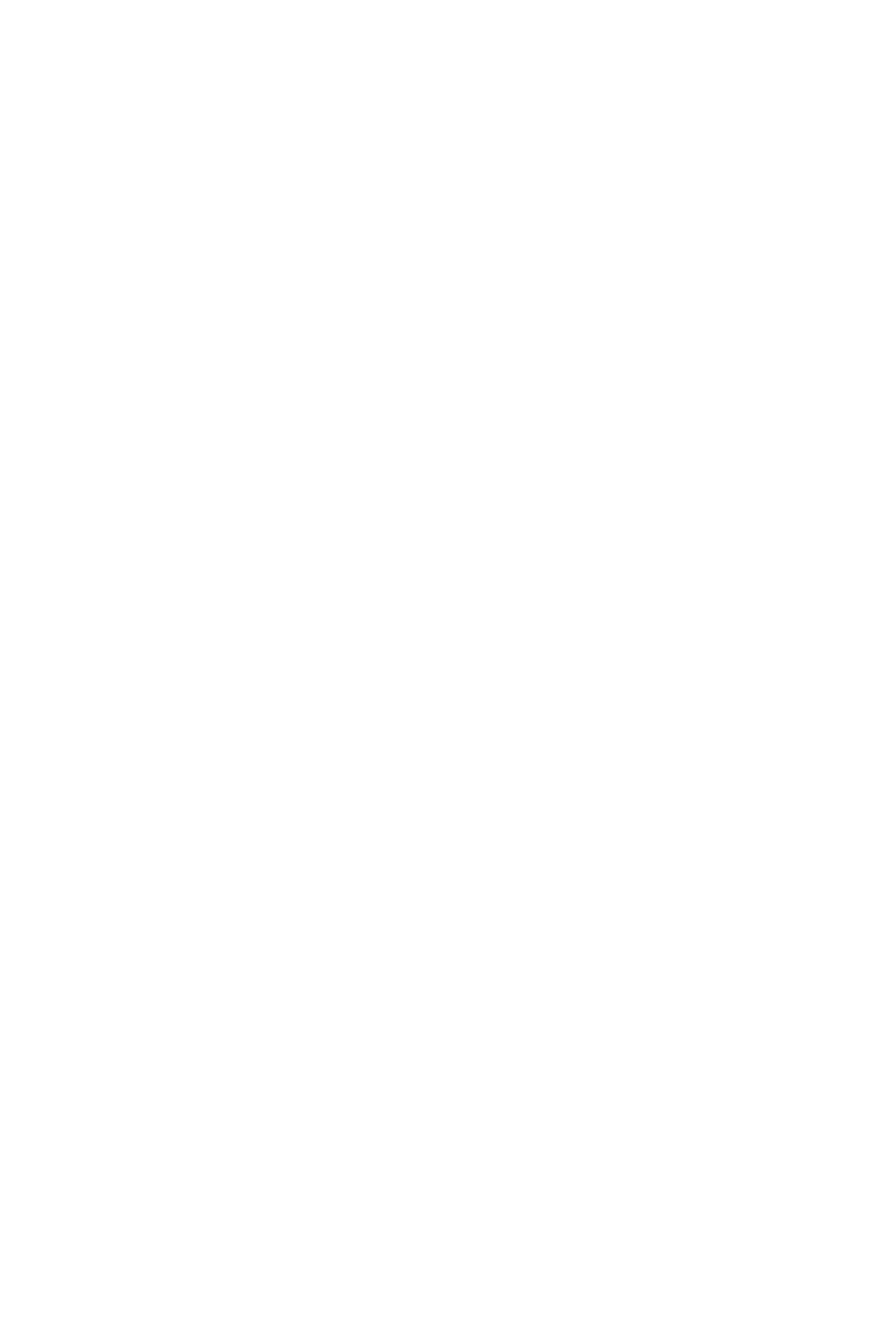
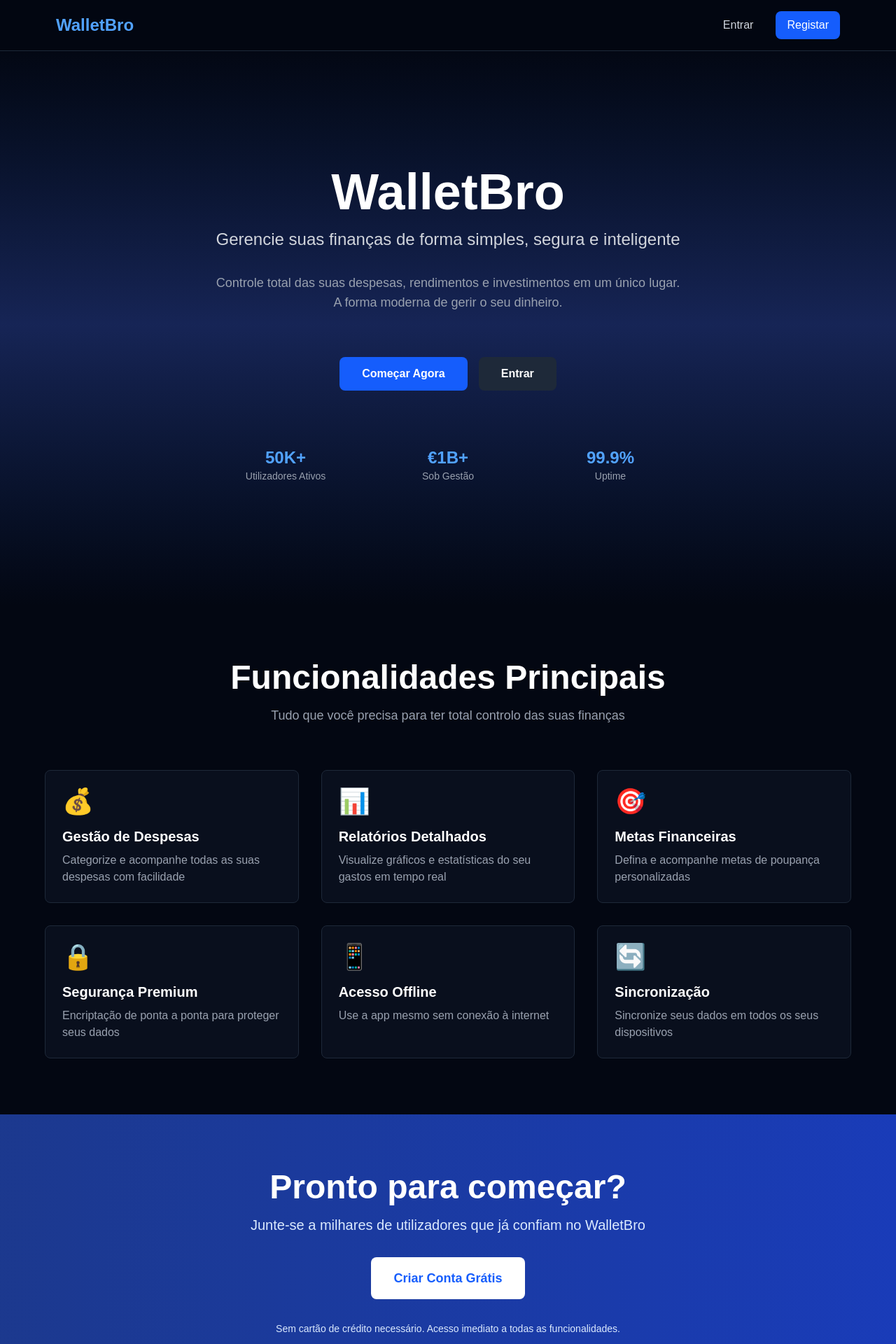
Before and after one commit to whaiiz/WalletBro, a Next.js app: page / in a window 1280 px wide. Shown: the top 1920 px of the page at 70% size. Before the commit the page ends 800 px from the top, so only its background shows below. Built offline with nearby package versions, Linux system fonts and the light colour scheme.

Commit message:
Created home page

```diff
--- a/app/page.tsx
+++ b/app/page.tsx
@@ -1,5 +1,19 @@
-import Image from "next/image";
+import { Navigation } from "@/app/components/landing/Navigation";
+import { HeroSection } from "@/app/components/landing/HeroSection";
+import { FeaturesSection } from "@/app/components/landing/FeaturesSection";
+import { CTASection } from "@/app/components/landing/CTASection";
+import { Footer } from "@/app/components/landing/Footer";
 
 export default function Home() {
-  return <></>
+  return (
+    <div className="bg-gray-950 min-h-screen">
+      <Navigation />
+      <main className="pt-16">
+        <HeroSection />
+        <FeaturesSection />
+        <CTASection />
+      </main>
+      <Footer />
+    </div>
+  );
 }
```
